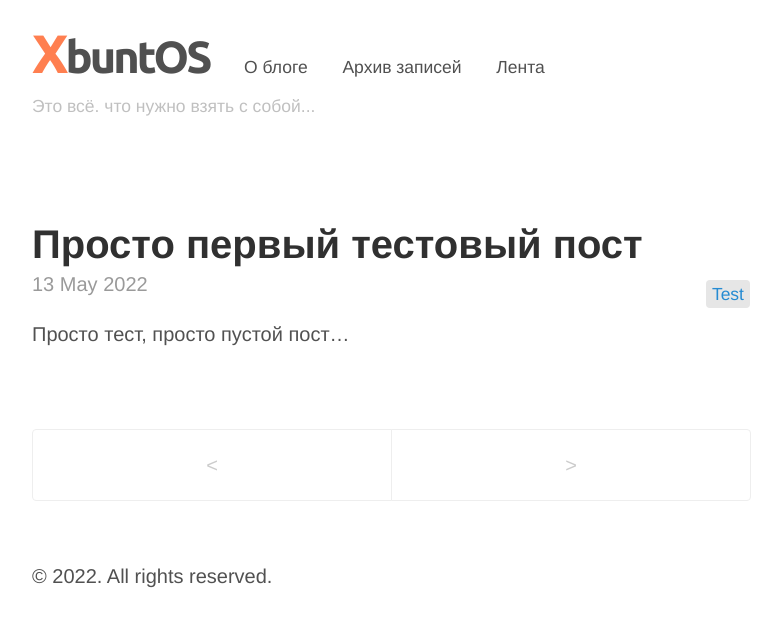
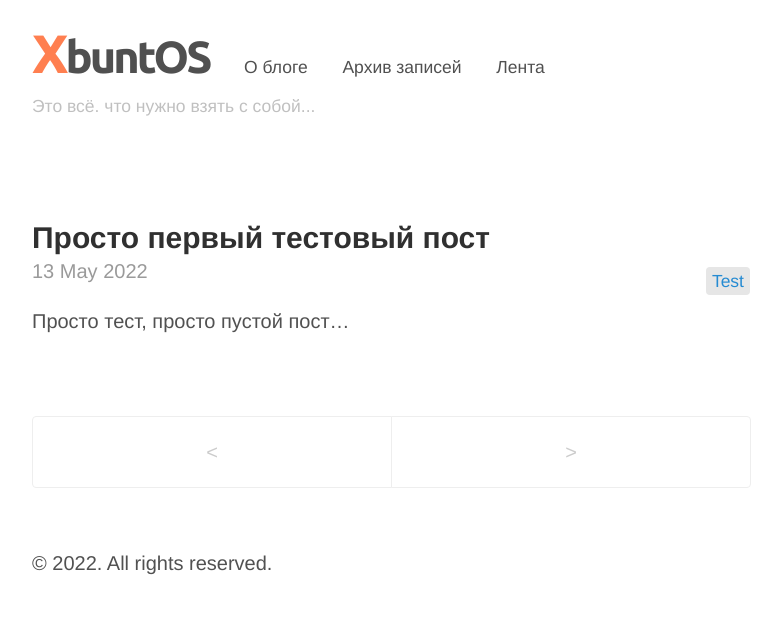
Before and after one commit to whitepingvin/xbuntos, a Jekyll site: the page built from index.html, in a window 1280 px wide. Shown: the top 627 px of the page, without its empty margins (248-1030 px from the left). Built offline with Jekyll 4.4.1, drawn with Linux system fonts in a browser that asks for light colours; the list of posts is cut into pages by our own code.

Commit message:
Update poole.css

```diff
--- a/public/css/poole.css
+++ b/public/css/poole.css
@@ -101,6 +101,9 @@ span._x {
     color: coral;
     transform: rotate(133deg);
     z-index: 2;
+}
+.post h1 {
+    font-size: 1.5rem;
 }
 /* Body text */
 p {
```
